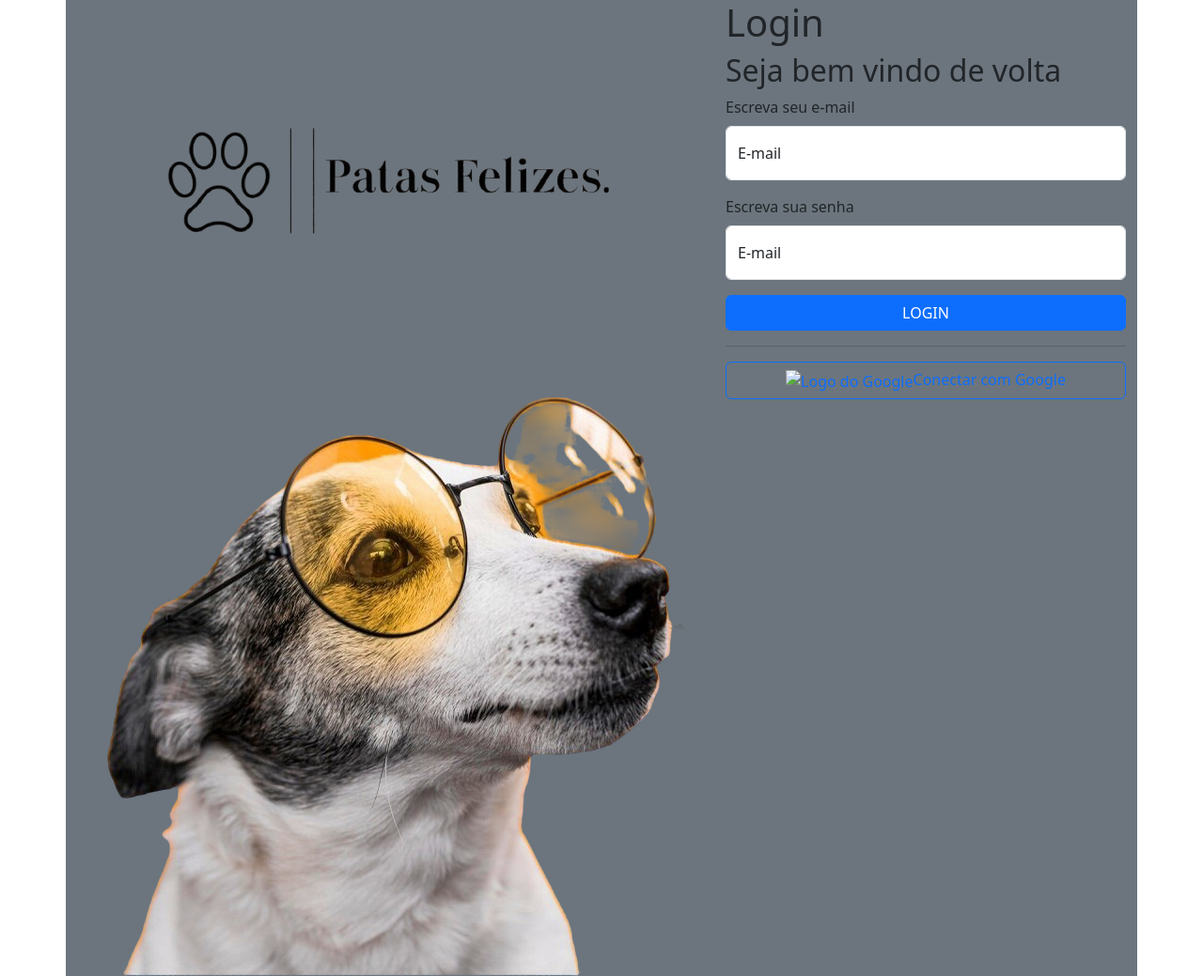
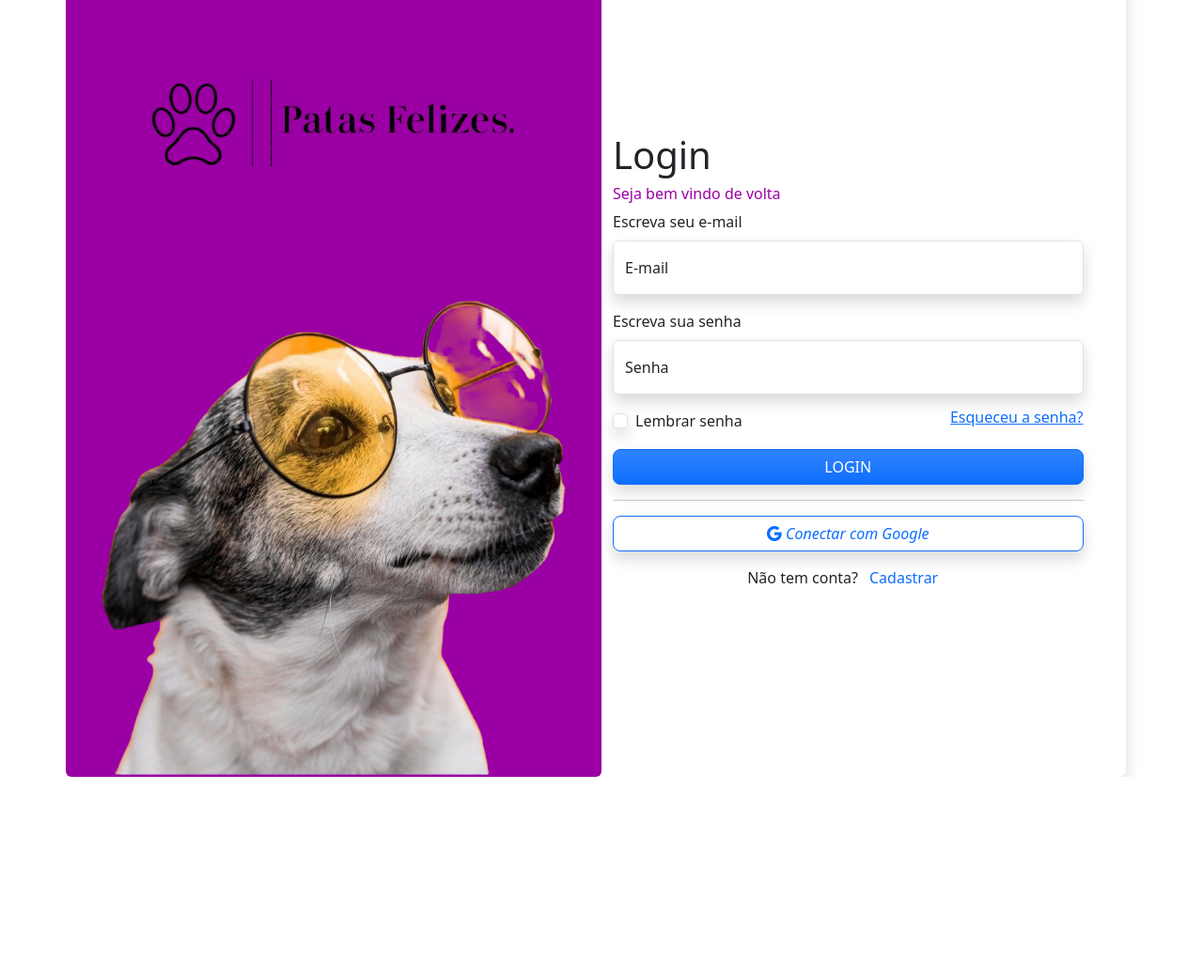
Before and after one commit to Leofront-end/PaginaDeLoginCao, a plain HTML site: page index.html in a window 1280 px wide. Shown: the whole page at 94% size. After the commit the page ends 827 px from the top, so only its background shows below. Drawn offline with nearby package versions, Linux system fonts and the light colour scheme.

Commit message:
atualização

```diff
--- a/index.html
+++ b/index.html
@@ -4,34 +4,47 @@
     <meta charset="UTF-8">
     <meta name="viewport" content="width=device-width, initial-scale=1.0">
     <link href="https://cdn.jsdelivr.net/npm/bootstrap@5.3.3/dist/css/bootstrap.min.css" rel="stylesheet" integrity="sha384-QWTKZyjpPEjISv5WaRU9OFeRpok6YctnYmDr5pNlyT2bRjXh0JMhjY6hW+ALEwIH" crossorigin="anonymous">
+    <link rel="stylesheet" href="https://cdn.jsdelivr.net/npm/bootstrap-icons@1.11.3/font/bootstrap-icons.min.css">
+    <link rel="stylesheet" href="style.css">
     <script src="https://cdn.jsdelivr.net/npm/bootstrap@5.3.3/dist/js/bootstrap.bundle.min.js" integrity="sha384-YvpcrYf0tY3lHB60NNkmXc5s9fDVZLESaAA55NDzOxhy9GkcIdslK1eN7N6jIeHz" crossorigin="anonymous"></script>
     <title>Login</title>
 </head>
-<body>
-    <main class="container">
-        <section class="row bg-secondary">
-            <aside class="col">
-                <img src="imagens/LogoPatasFelizes.png" alt="Logo das Patas Felizes">
-                <img src="imagens/Cachorro1.png" alt="Imagem de um cachorro">
+<body class="overflow-auto overflow-md-hidden container position-absolute start-50 top-50 translate-middle my-auto my-md-auto">
+    <main class="rounded-3 shadow  p-md-0 p-4">
+        <section class="row" >
+            <aside class="col-12 col-md-6 rounded">
+                <img src="imagens/LogoPatasFelizes.png" alt="Logo das Patas Felizes" class="img-fluid">
+                <img src="imagens/Cachorro1.png" alt="Imagem de um cachorro" class="img-fluid">
             </aside>
-            <section class="col">
-                <h1>Login</h1>
-                <h2>Seja bem vindo de volta</h2>
+            <section class="col-12 col-md-6 justify-content-center my-auto ">
+                <h1 class="mt-3 mt-md-0">Login</h1>
+                <h2 class="fs-6">Seja bem vindo de volta</h2>
                 <form>
                     <label for="email" class="form-label">Escreva seu e-mail</label>
-                    <section class="form-floating mb-3">
-                        <input type="email" name="" id="email" placeholder=" " class="form-control">
+                    <section class="form-floating mb-3 col-11 ">
+                        <input type="email" name="" id="email" placeholder=" " class="form-control shadow">
                         <label for="email">E-mail</label>
                     </section>
                     <label for="senha" class="form-label">Escreva sua senha</label>
-                    <section class="form-floating mb-3">
-                        <input type="senha" name="" id="senha" placeholder=" " class="form-control">
-                        <label for="senha">E-mail</label>
+                    <section class="form-floating mb-3 col-11 ">
+                        <input type="senha" name="" id="senha" placeholder=" " class="form-control shadow">
+                        <label for="senha">Senha</label>
+                    </section>
+                    <section class="d-flex mb-3 col-11">
+                        <section class="form-check ">
+                            <input type="checkbox" id="lembrar" class="form-check-input shadow">
+                            <label for="lembrar" class="form-check-label text-end">Lembrar senha</label>
+                        </section>
+                        <a href="#" class="col text-end lh-1">Esqueceu a senha?</a>
                     </section>
                 </form>
-                <button class="btn btn-primary col-12">LOGIN</button>
-                <hr>
-                <button class="btn btn-outline-primary col-12"><img src="" alt="Logo do Google">Conectar com Google</button>
+                <button class="btn btn-primary bg-gradient col-11 shadow rounded-3">LOGIN</button>
+                <hr class="col-11">
+                <button class="btn btn-outline-primary col-11 shadow rounded-3"><i class="bi-google"> Conectar com Google</i> </button>
+                <section class="row m-3">
+                    <p class="col p-0 text-end">Não tem conta?</p>
+                    <a href="#" class="col text-decoration-none ">Cadastrar</a>
+                </section>
             </section>
         </section>
     </main>
--- /dev/null
+++ b/style.css
@@ -0,0 +1,8 @@
+
+aside {
+    background-color: #9A00A3;
+}
+
+h2 {
+    color: #9A00A3
+}
```
